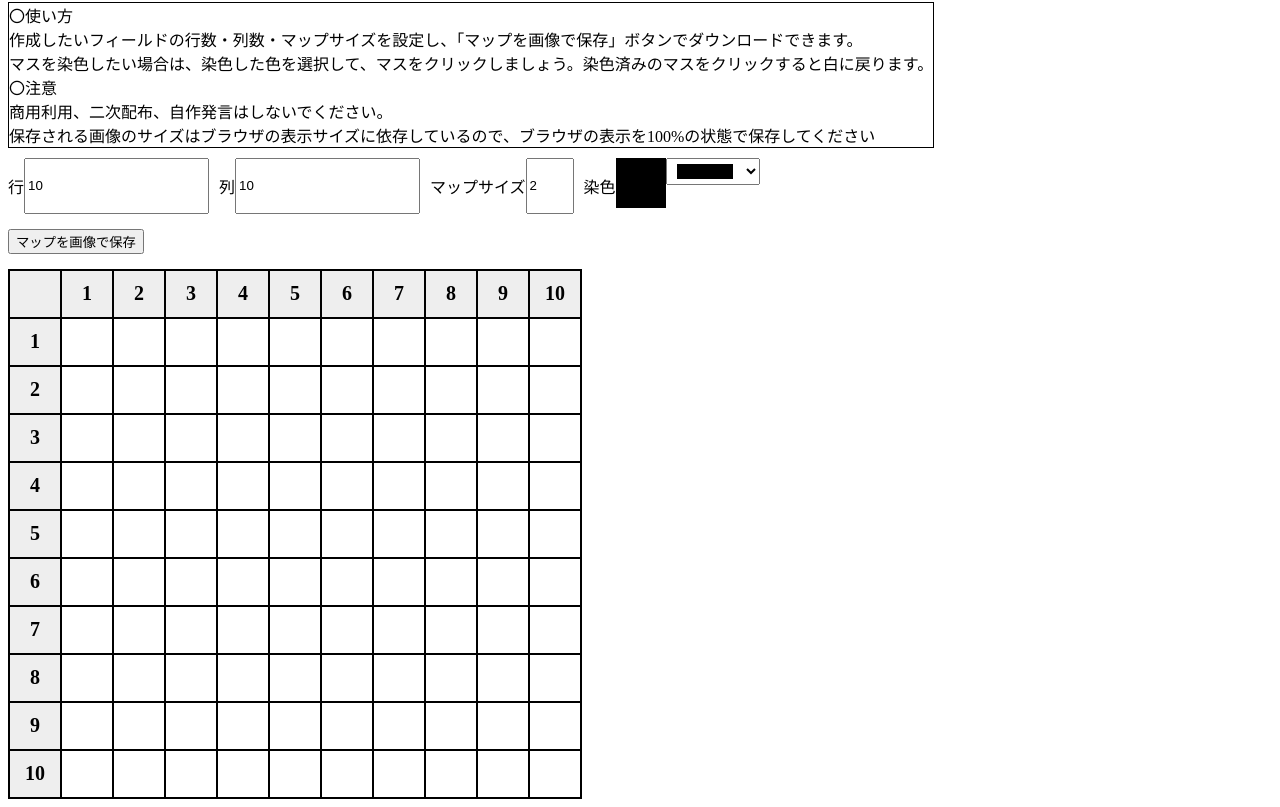
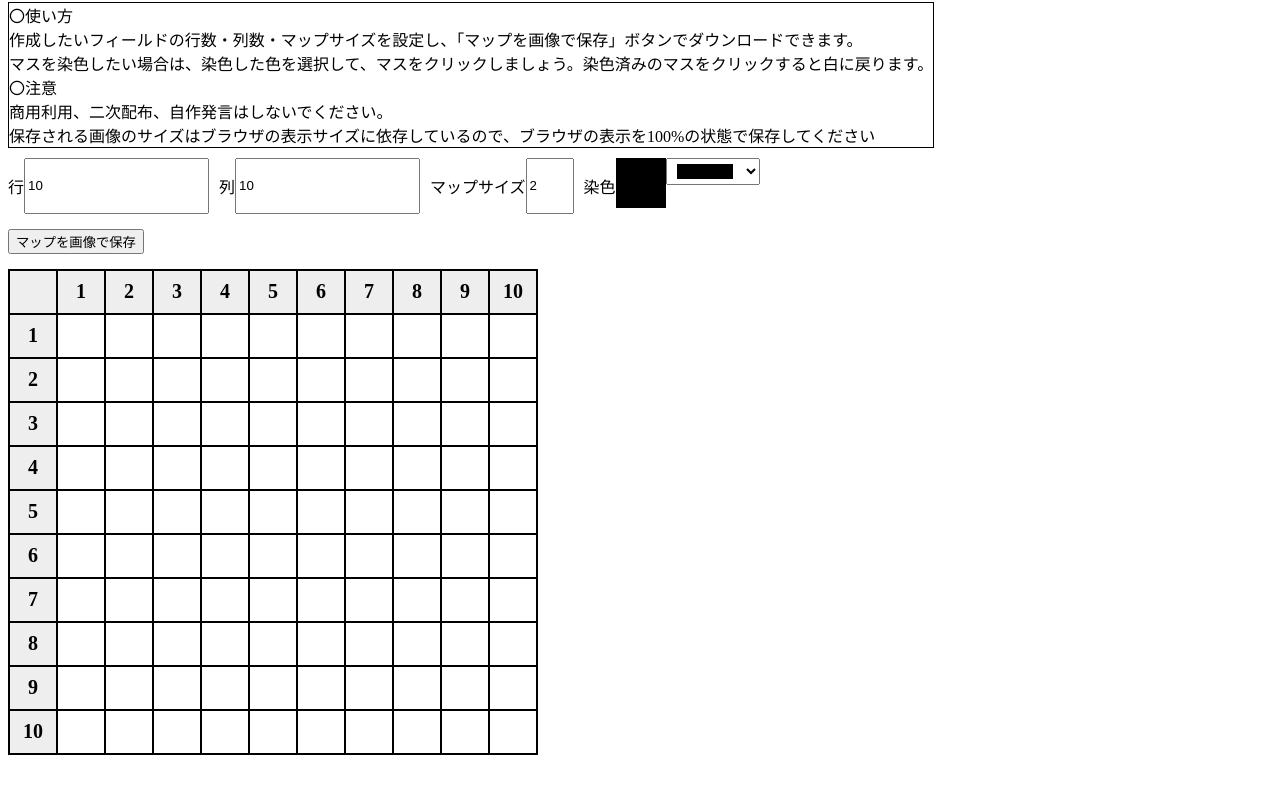
Before and after one commit to Nirasaka/ExB_FieldMapMaker, a plain HTML site: page index.html in a window 1280 px wide. Shown: the part 95-902 px from the top of the page. After the commit the page ends 858 px from the top, so only its background shows below. Drawn offline with nearby package versions, Linux system fonts and the light colour scheme.

Commit message:
Update index.html

```diff
--- a/index.html
+++ b/index.html
@@ -106,7 +106,7 @@
             var map = document.getElementById('maptable');
             var table = document.getElementById('table');
 
-            var cellSize = 24*document.getElementById('tSize').value;
+            var cellSize = 22*document.getElementById('tSize').value;
             var fontSize = 10*document.getElementById('tSize').value;
 
             var cHcnt = document.getElementById('tHeight');
```
